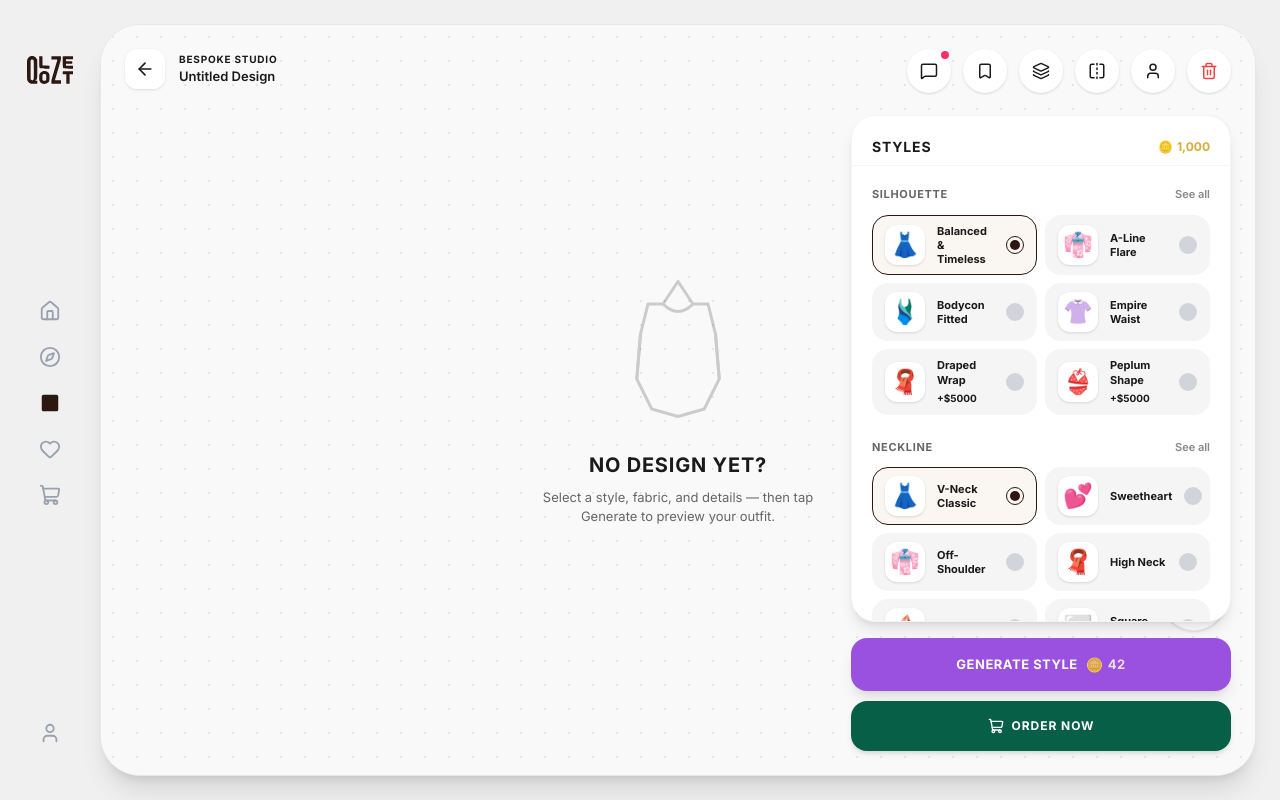
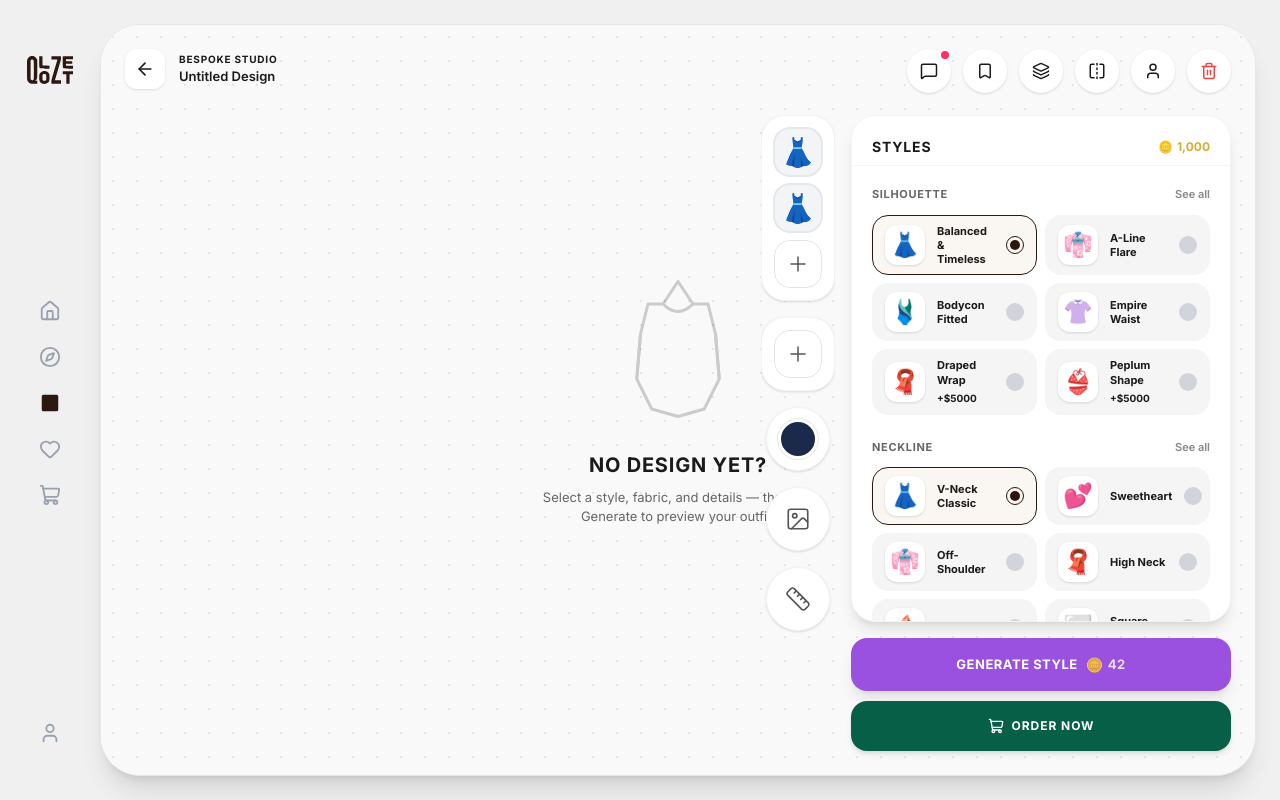
Before and after one commit to Qlozet/qlozet-shop-web, a Next.js app: page /bespoke/studio in a window 1280 px wide. Built offline with nearby package versions, Linux system fonts and the light colour scheme.

Commit message:
fix(bespoke-studio): separate desktop toolbar, config panel, and mobile sheet into independent siblings

```diff
--- a/src/app/bespoke/studio/page.tsx
+++ b/src/app/bespoke/studio/page.tsx
@@ -393,8 +393,8 @@ function StudioContent() {
         </div>
       </div>
 
-      {/* ─── RIGHT PANEL & TOOLBAR (Floating) ─── */}
-          <div className="absolute right-6 top-[90px] bottom-6 z-20 hidden lg:flex items-start gap-4">
+      {/* ─── FLOATING TOOLBAR (Desktop only) ─── */}
+          <div className="absolute top-[90px] bottom-6 z-20 hidden lg:flex items-start" style={{ right: '420px' }}>
 
             {/* ─── Floating Toolbar (Section Navigation & Selected Overview) ─── */}
             <div className="flex flex-col gap-4 mt-4 px-4 lg:px-6 overflow-y-auto hide-scrollbar items-center" style={{ paddingBottom: '20px', maxHeight: '100%' }}>
@@ -505,9 +505,9 @@ function StudioContent() {
               </button>
             </div>
 
-          </div> {/* <--- Closes RIGHT PANEL & TOOLBAR (Desktop only) */}
+          </div>
 
-          {/* ─── MOBILE BOTTOM SHEET (outside desktop wrapper) ─── */}
+          {/* ─── MOBILE BOTTOM SHEET ─── */}
           {/* Outer wrapper: positions handle + sheet together */}
           <div
             ref={sheetRef}
@@ -771,8 +771,8 @@ function StudioContent() {
           </div>
           </div>
 
-          {/* Desktop Config Panel & CTAs (inside its own wrapper) */}
-          <div className="absolute right-6 top-[90px] bottom-6 z-20 hidden lg:flex flex-col" style={{ width: '380px', gap: '16px' }}>
+          {/* Desktop Config Panel & CTAs (sibling of toolbar wrapper) */}
+          <div className="absolute z-20 hidden lg:flex flex-col" style={{ right: '24px', top: '90px', bottom: '24px', width: '380px', gap: '16px' }}>
             <div
               className="flex-1 flex flex-col bg-white shadow-lg overflow-hidden border border-gray-100 rounded-[24px]"
             >
```
